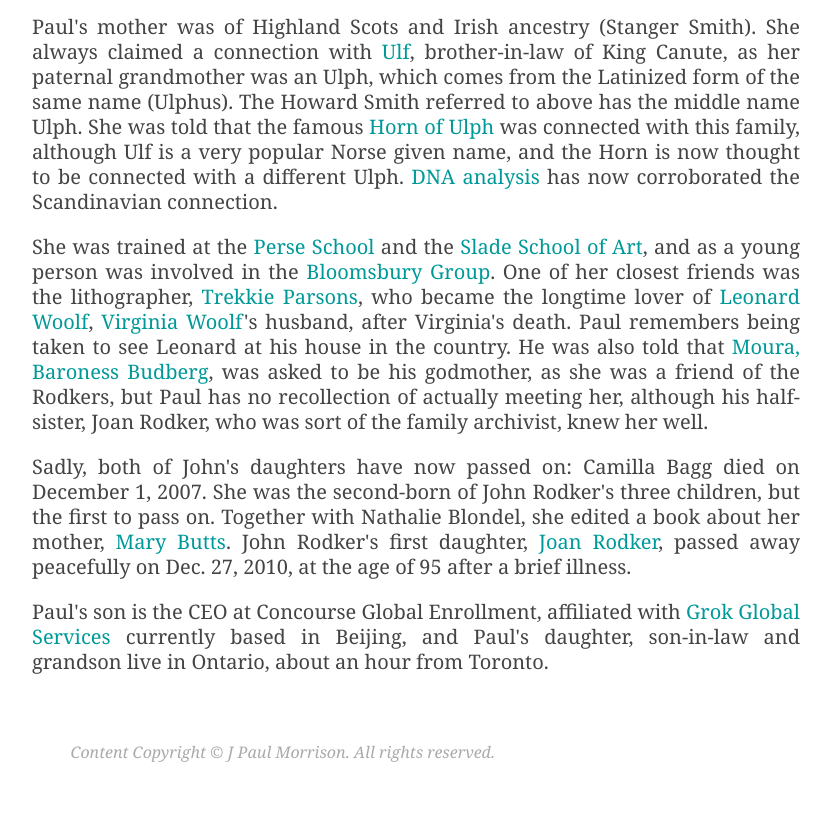
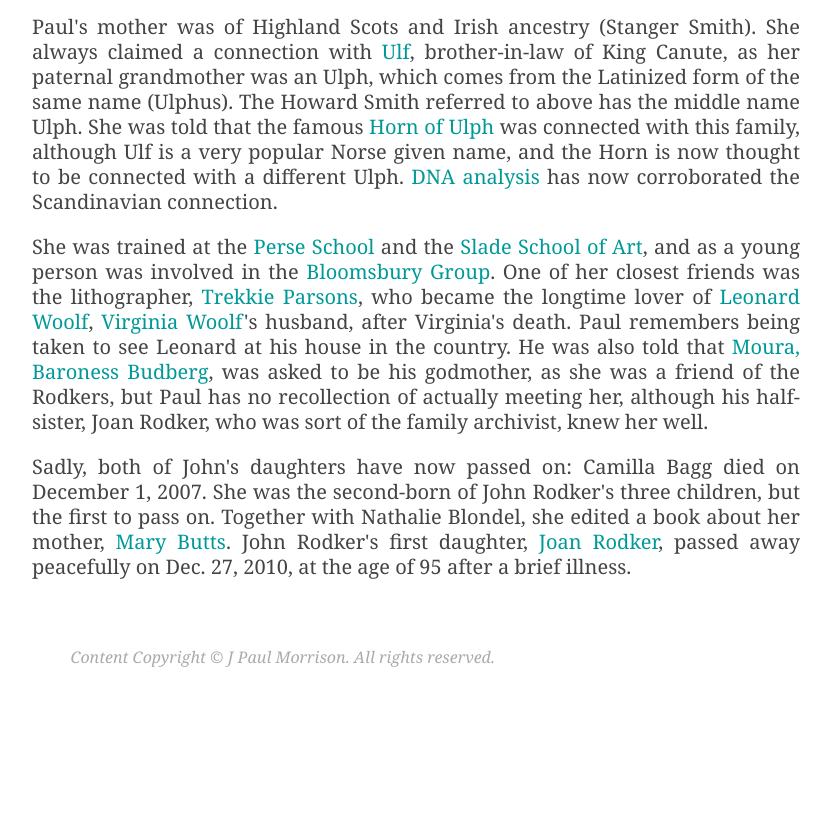
Before and after one commit to jpaulm/jpaulm.github.io, a plain HTML site: page faminfo.html in a window 1280 px wide. Shown: the part 1739-2552 px from the top of the page, without its empty margins (224-1055 px from the left). After the commit the page ends 2462 px from the top, so only its background shows below. Drawn offline with Linux system fonts and the light colour scheme; a web font is replaced by a local one.

Commit message:
Update faminfo.html

```diff
--- a/faminfo.html
+++ b/faminfo.html
@@ -59,7 +59,7 @@
 
 					<p>She was trained at the <a href="http://en.wikipedia.org/wiki/Perse_School_for_Girls">Perse School</a> and the <a href="http://en.wikipedia.org/wiki/Slade_School">Slade School of Art</a>, and as a young person was involved in the <a href="http://en.wikipedia.org/wiki/Bloomsbury_Group">Bloomsbury Group</a>. One of her closest friends was the lithographer, <a href="http://en.wikipedia.org/wiki/Trekkie_Parsons">Trekkie Parsons</a>, who became the longtime lover of <a href="http://en.wikipedia.org/wiki/Leonard_Woolf">Leonard Woolf</a>, <a href="http://en.wikipedia.org/wiki/Virginia_Woolf">Virginia Woolf</a>'s husband, after Virginia's death. Paul remembers being taken to see Leonard at his house in the country. He was also told that <a href="http://en.wikipedia.org/wiki/Moura_Budberg">Moura, Baroness Budberg</a>, was asked to be his godmother, as she was a friend of the Rodkers, but Paul has no recollection of actually meeting her, although his half-sister, Joan Rodker, who was sort of the family archivist, knew her well. </p>
 					<p>Sadly, both of John's daughters have now passed on: Camilla Bagg died on December 1, 2007. She was the second-born of John Rodker's three children, but the first to pass on. Together with Nathalie Blondel, she edited a book about her mother, <a href="http://en.wikipedia.org/wiki/Mary_Butts">Mary Butts</a>. John Rodker's first daughter, <a href="http://en.wikipedia.org/wiki/Joan_Rodker">Joan Rodker</a>, passed away peacefully on Dec. 27, 2010, at the age of 95 after a brief illness. </p>
-<p>Paul's son is the CEO at Concourse Global Enrollment, affiliated with <a href="http://www.grokglobal.com/">Grok Global Services</a> currently based in Beijing, and Paul's daughter, son-in-law and grandson live in Ontario, about an hour from Toronto.  </p>
+<!-- <p>Paul's son is the CEO at Concourse Global Enrollment, affiliated with <a href="http://www.grokglobal.com/">Grok Global Services</a> currently based in Beijing, and Paul's daughter, son-in-law and grandson live in Ontario, about an hour from Toronto.  </p> -->
 
 
 		<footer class="small wrap">
```
